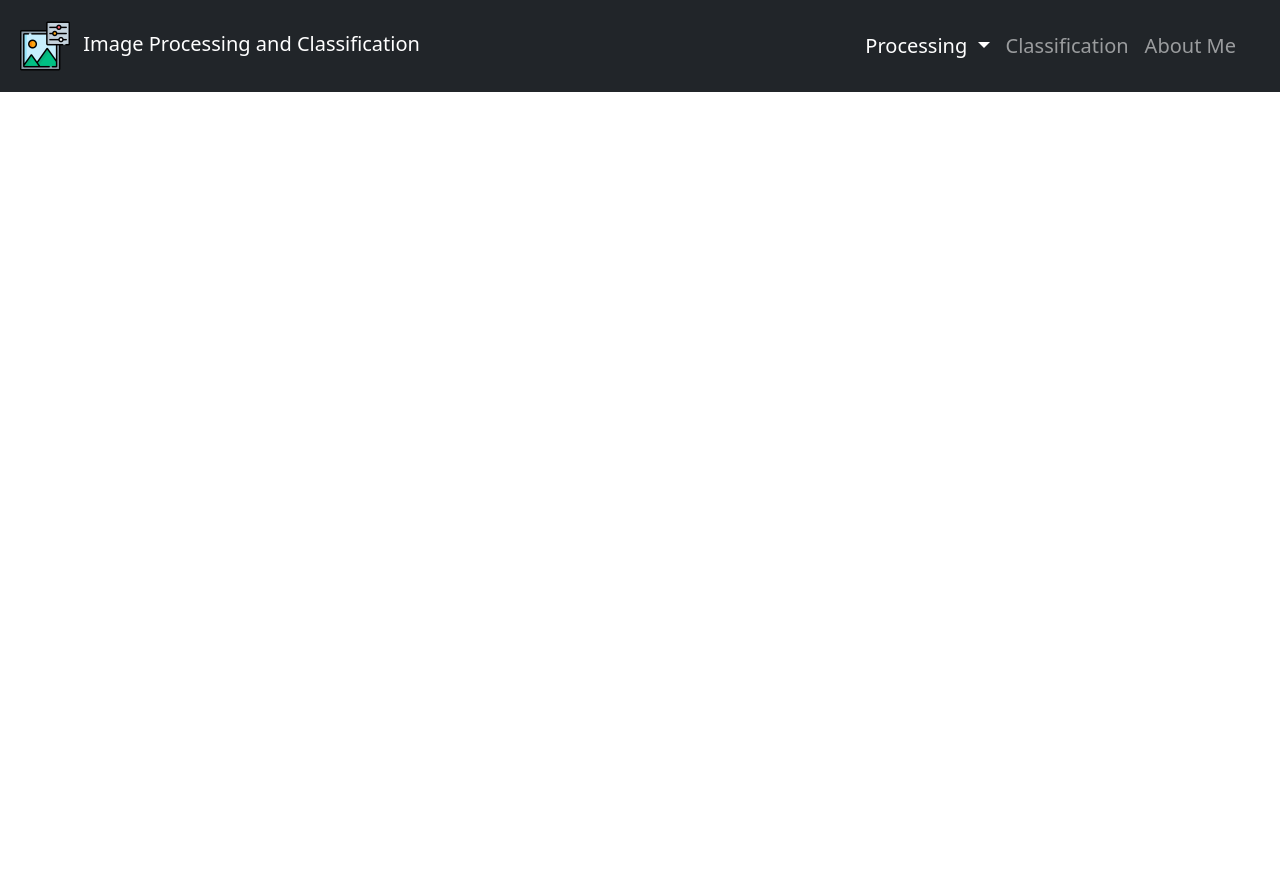
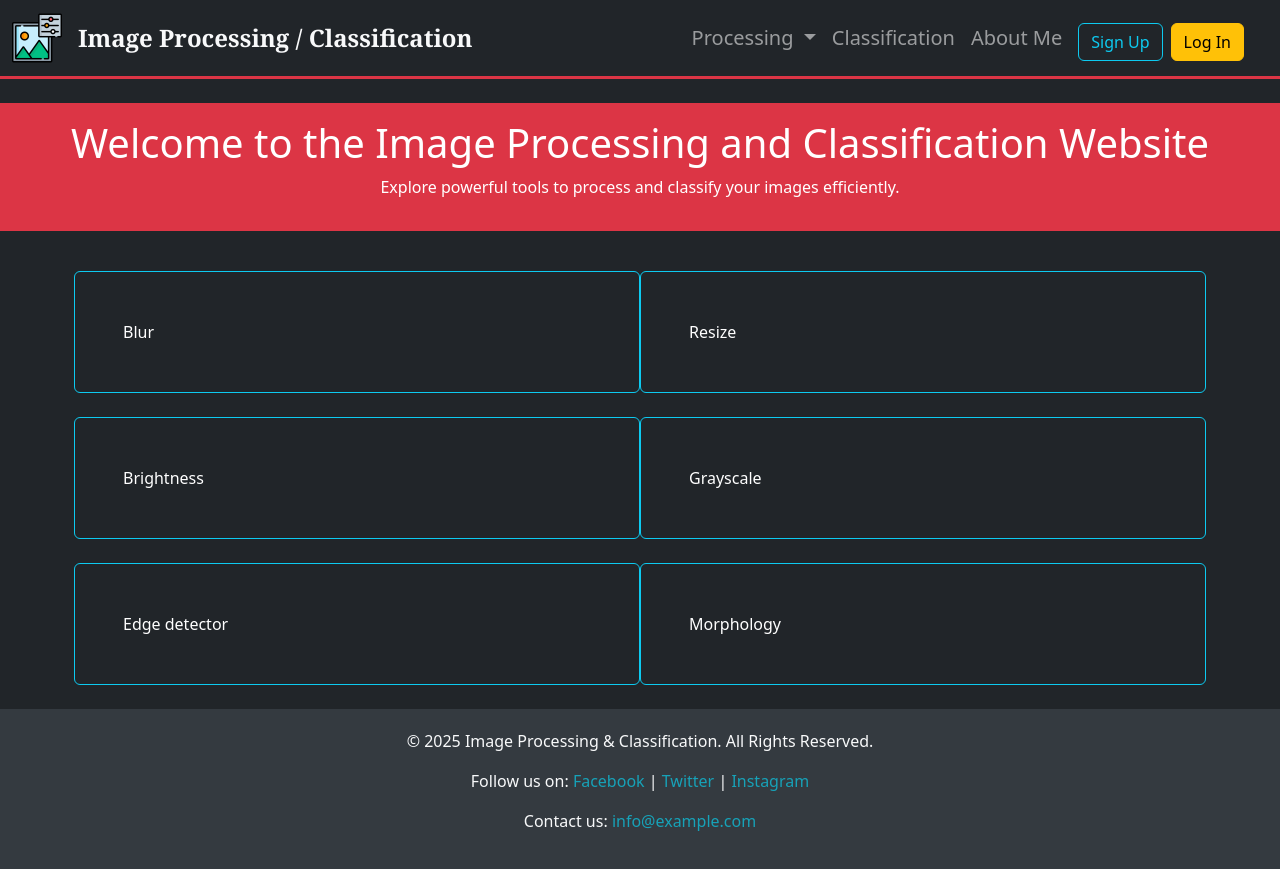
Before and after one commit to Satyam-Maru/Image-Processing-and-Classification, a Django app: page / in a window 1280 px wide. Before the commit the page ends 92 px from the top, so only its background shows below. Run offline with Django 5.2, Linux system fonts and the light colour scheme.

Commit message:
added header and footer

```diff
--- /dev/null
+++ b/mySite/imix/templates/imix/footer.html
@@ -0,0 +1,11 @@
+<footer class="text-center mt-4">
+    <div class="container">
+        <p>&copy; 2025 Image Processing & Classification. All Rights Reserved.</p>
+        <p>Follow us on:
+            <a href="#">Facebook</a> |
+            <a href="#">Twitter</a> |
+            <a href="#">Instagram</a>
+        </p>
+        <p>Contact us: <a href="mailto:info@example.com">info@example.com</a></p>
+    </div>
+</footer>
--- /dev/null
+++ b/mySite/imix/templates/imix/header.html
@@ -0,0 +1,46 @@
+{% load static %}
+<nav class="navbar navbar-expand-lg navbar-dark bg-dark border-bottom border-danger border-3">
+    <div class="container-fluid">
+        <a class="navbar-brand d-flex align-items-center" href="#">
+            <img src="{% static 'images/brand_icon.png' %}" alt="img not found" class="me-3">
+            <span class="brand-name">Image Processing / Classification</span>
+        </a>
+
+        <button class="navbar-toggler" type="button" data-bs-toggle="collapse"
+            data-bs-target="#navbarSupportedContent" aria-controls="navbarSupportedContent" aria-expanded="false"
+            aria-label="Toggle navigation">
+            <span class="navbar-toggler-icon"></span>
+        </button>
+        <div class="collapse navbar-collapse" id="navbarSupportedContent">
+            <ul class="navbar-nav ms-auto mb-2 mb-lg-0 pe-4">
+                <li class="nav-item dropdown">
+                    <a class="nav-link dropdown-toggle fs-5" href="#" role="button" data-bs-toggle="dropdown"
+                        aria-expanded="false">
+                        Processing
+                    </a>
+                    <ul class="dropdown-menu bg-dark text-white">
+                        <li><a class="dropdown-item text-white" href="#">Resize</a></li>
+                        <li><a class="dropdown-item text-white" href="#">Brightness</a></li>
+                        <li><a class="dropdown-item text-white" href="#">Blur</a></li>
+                        <li><a class="dropdown-item text-white" href="#">Grayscale</a></li>
+                        <li><a class="dropdown-item text-white" href="#">Edge Detection</a></li>
+                        <li><a class="dropdown-item text-white" href="#">Thresholding</a></li>
+                        <li><a class="dropdown-item text-white" href="#">Morphology</a></li>
+                    </ul>
+                </li>
+                <li class="nav-item">
+                    <a class="nav-link fs-5" href="#">Classification</a>
+                </li>
+                <li class="nav-item">
+                    <a class="nav-link fs-5" href="#">About Me</a>
+                </li>
+                <li class="nav-item mx-2 mt-2">
+                    <button class="btn btn-outline-info">Sign Up</button>
+                </li>
+                <li class="nav-item mt-2">
+                    <button class="btn btn-warning">Log In</button>
+                </li>
+            </ul>
+        </div>
+    </div>
+</nav>
--- a/mySite/imix/templates/imix/index.html
+++ b/mySite/imix/templates/imix/index.html
@@ -1,54 +1,57 @@
 <!DOCTYPE html>
 <html lang="en">
+
 <head>
     <meta charset="UTF-8">
     <meta name="viewport" content="width=device-width, initial-scale=1.0">
     <title>Home</title>
-    <link href="https://cdn.jsdelivr.net/npm/bootstrap@5.3.3/dist/css/bootstrap.min.css" rel="stylesheet" integrity="sha384-QWTKZyjpPEjISv5WaRU9OFeRpok6YctnYmDr5pNlyT2bRjXh0JMhjY6hW+ALEwIH" crossorigin="anonymous">
+    {% load static %}
+    <link rel="stylesheet" href="{% static 'css/index.css' %}">
+    <link href="https://cdn.jsdelivr.net/npm/bootstrap@5.3.3/dist/css/bootstrap.min.css" rel="stylesheet"
+        integrity="sha384-QWTKZyjpPEjISv5WaRU9OFeRpok6YctnYmDr5pNlyT2bRjXh0JMhjY6hW+ALEwIH" crossorigin="anonymous">
 </head>
-<body>
 
-    <nav class="navbar navbar-expand-md navbar-dark bg-dark">
-        <div class="container-fluid">
+<body class="bg-dark">
 
-            {% comment %} Branding of website {% endcomment %}
-          <a class="navbar-brand" href="#">
-            {% load static %}
-            <img src="{% static "images/brand_icon.png" %}" alt="img not found" class="m-2">
-            Image Processing and Classification
-          </a>
-          {% comment %} End of branding {% endcomment %}
+    {% include "imix/header.html" %}
 
-          {% comment %} Main navbar items start {% endcomment %}
-          <button class="navbar-toggler" type="button" data-bs-toggle="collapse" data-bs-target="#navbarSupportedContent" aria-controls="navbarSupportedContent" aria-expanded="false" aria-label="Toggle navigation">
-            <span class="navbar-toggler-icon"></span>
-          </button>
-          <div class="collapse navbar-collapse" id="navbarSupportedContent">
-            <!-- Add ms-auto to align the items to the right -->
-            <ul class="navbar-nav ms-auto mb-2 mb-lg-0 pe-4">
-                <li class="nav-item dropdown">
-                    <a class="nav-link dropdown-toggle active fs-5" href="#" role="button" data-bs-toggle="dropdown" aria-expanded="false">
-                        Processing
-                    </a>
-                    <ul class="dropdown-menu">
-                        <li><a class="dropdown-item" href="#">Action</a></li>
-                        <li><a class="dropdown-item" href="#">Another action</a></li>
-                        <li><hr class="dropdown-divider"></li>
-                        <li><a class="dropdown-item" href="#">Something else here</a></li>
-                    </ul>
-                </li>
-                <li class="nav-item">
-                  <a class="nav-link fs-5" href="#">Classification</a>
-                </li>
-                <li class="nav-item">
-                  <a class="nav-link fs-5" href="#">About Me</a>
-                </li>
-            </ul>
-          </div>
-          {% comment %} Main navbar items end {% endcomment %}
+    <header class="bg-danger text-white text-center py-3 my-4">
+        <h1>Welcome to the Image Processing and Classification Website</h1>
+        <p>Explore powerful tools to process and classify your images efficiently.</p>
+    </header>
+
+    <div class="container">
+        <div class="row mt-4 g-3">
+            <div class="col-md-6 p-5 text-white border border-info rounded img-card">
+                Blur
+            </div>
+            <div class="col-md-6 p-5 text-white border border-info rounded img-card">
+                Resize
+            </div>
         </div>
-      </nav>
+        <div class="row mt-2 g-3">
+            <div class="col-md-6 p-5 text-white border border-info rounded img-card">
+                Brightness
+            </div>
+            <div class="col-md-6 p-5 text-white border border-info rounded img-card">
+                Grayscale
+            </div>
+        </div>
+        <div class="row mt-2 g-3">
+            <div class="col-md-6 p-5 text-white border border-info rounded img-card">
+                Edge detector
+            </div>
+            <div class="col-md-6 p-5 text-white border border-info rounded img-card">
+                Morphology
+            </div>
+        </div>
+    </div>
 
-    <script src="https://cdn.jsdelivr.net/npm/bootstrap@5.3.3/dist/js/bootstrap.bundle.min.js" integrity="sha384-YvpcrYf0tY3lHB60NNkmXc5s9fDVZLESaAA55NDzOxhy9GkcIdslK1eN7N6jIeHz" crossorigin="anonymous"></script>
+    {% include "imix/footer.html" %}
+
+    <script src="https://cdn.jsdelivr.net/npm/bootstrap@5.3.3/dist/js/bootstrap.bundle.min.js"
+        integrity="sha384-YvpcrYf0tY3lHB60NNkmXc5s9fDVZLESaAA55NDzOxhy9GkcIdslK1eN7N6jIeHz"
+        crossorigin="anonymous"></script>
 </body>
+
 </html>
--- a/mySite/imix/urls.py
+++ b/mySite/imix/urls.py
@@ -20,4 +20,5 @@ from imix import views
 
 urlpatterns = [
     path('', views.homepage, name='home'),
+    path('base/', views.base, name='base')
 ]
--- a/mySite/imix/views.py
+++ b/mySite/imix/views.py
@@ -3,3 +3,6 @@ from django.shortcuts import render
 # Create your views here.
 def homepage(request):
     return render(request, 'imix/index.html')
+
+def base(request):
+    return render(request, 'imix/base.html')
--- /dev/null
+++ b/mySite/static/css/index.css
@@ -0,0 +1,43 @@
+.brand-name {
+    font-family: 'Georgia', serif;
+    font-size: 1.5rem;
+    font-weight: bold;
+    color: #f8f9fa;
+}
+
+.dropdown-menu .dropdown-item:hover {
+    background-color: #495057 !important;
+    color: #f8f9fa !important;
+}
+
+.slogan {
+    height: 30vh;
+    display: flex;
+    justify-content: center;
+    align-items: center;
+    font-size: 2rem;
+}
+
+.img-card {
+    transition: transform 0.3s ease, box-shadow 0.3s ease;
+}
+
+.img-card:hover {
+    transform: translateY(-10px) scale(1.05);
+    box-shadow: 0 10px 20px rgba(0, 0, 0, 0.3);
+}
+
+footer {
+    background-color: #343a40;
+    color: #f8f9fa;
+    padding: 20px 0;
+}
+
+footer a {
+    color: #17a2b8;
+    text-decoration: none;
+}
+
+footer a:hover {
+    text-decoration: underline;
+}
```
